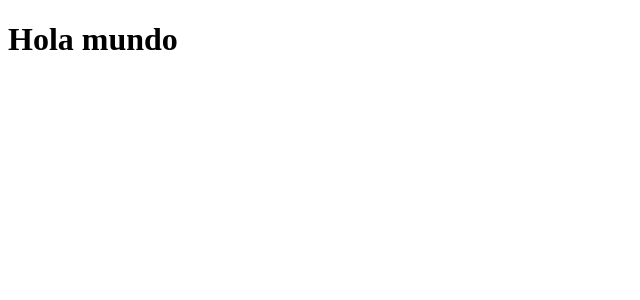
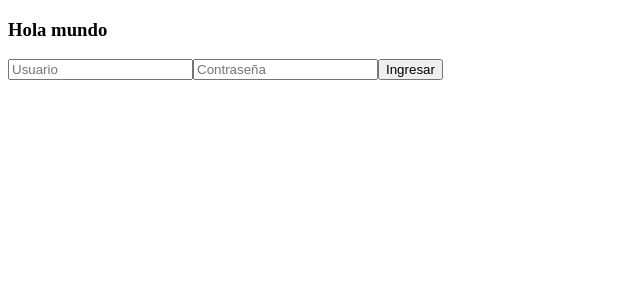
Before and after one commit to camilomaru97/MagneticMediaApp, a React (Vite) app: page /auth in a window 1280 px wide. Shown: the top 300 px of the page, without its empty margins (0-640 px from the left). Built offline with nearby package versions, Linux system fonts and the light colour scheme.

Commit message:
Se realiza el formulario para el login

```diff
--- a/src/components/pages/auth/LoginPage.jsx
+++ b/src/components/pages/auth/LoginPage.jsx
@@ -3,7 +3,12 @@ export const LoginPage = () => {
   const saludo = 'Hola mundo'
 
   return (
-    <h1>{saludo}</h1>
+    <form>
+      <h3>{saludo}</h3>
+      <input type="text" placeholder="Usuario" />
+      <input type="password" placeholder="Contraseña" />
+      <button type="submit">Ingresar</button>
+    </form>
 
   )
 }
```
